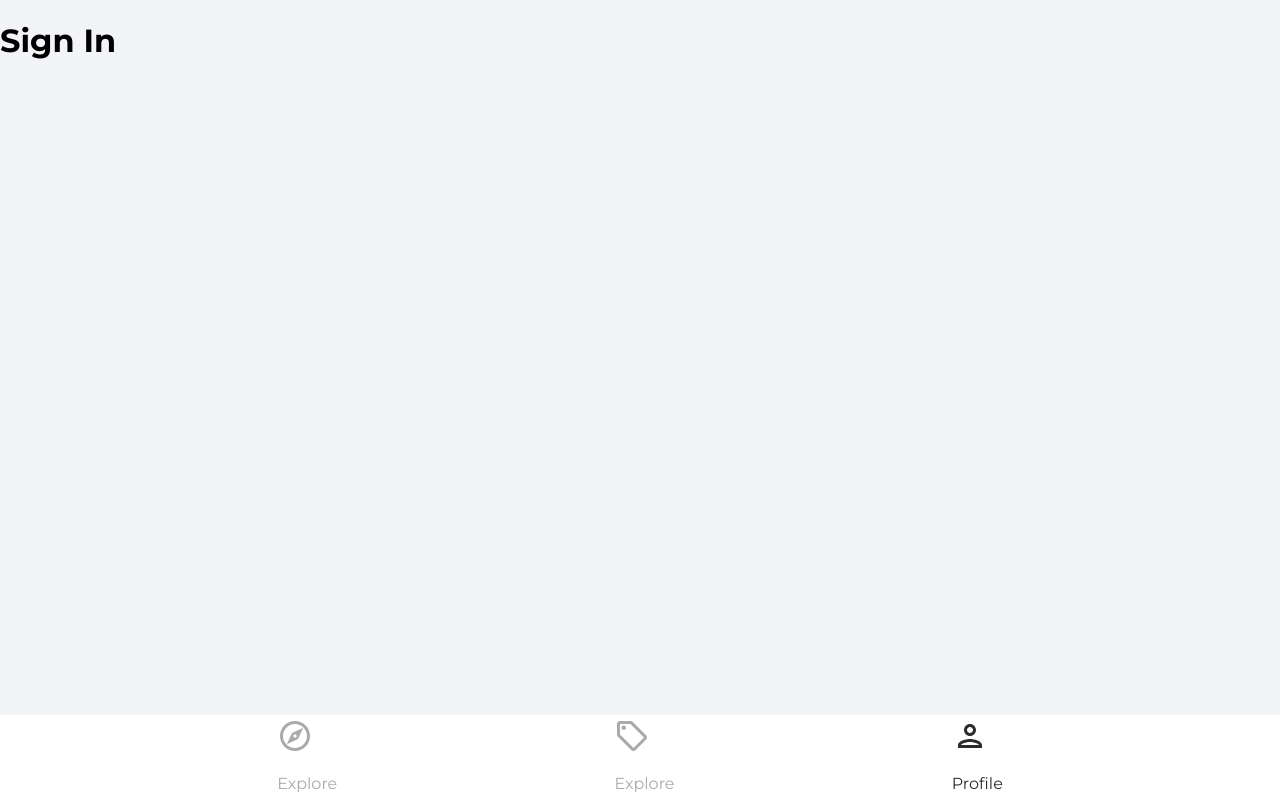
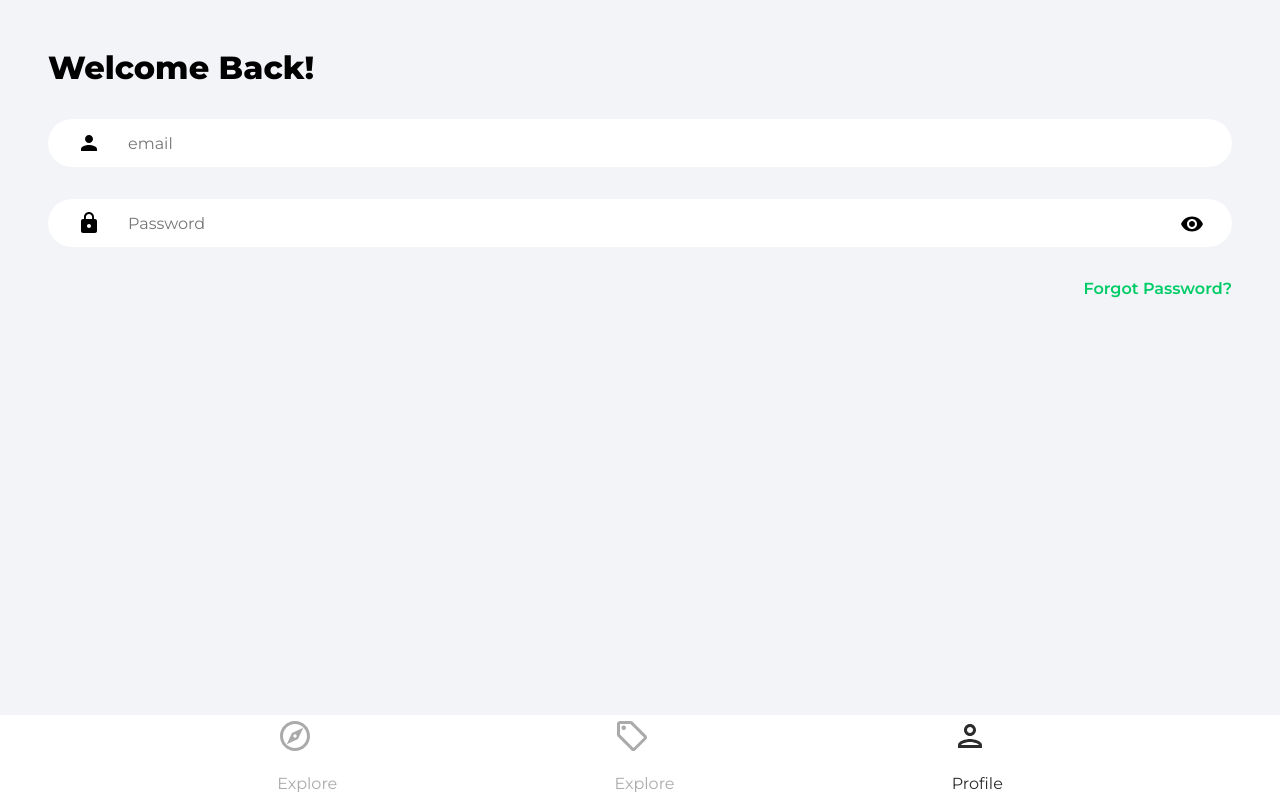
Before and after one commit to jjosephd/themarketplace, a React (Create React App) app: page /profile in a window 1280 px wide. Built offline with nearby package versions, Linux system fonts and the light colour scheme.

Commit message:
Email, password, and forgot password fields and link created for signin component respectively

```diff
--- a/src/pages/SignIn.jsx
+++ b/src/pages/SignIn.jsx
@@ -29,10 +29,49 @@ const SignIn = () => {
 
   const navigate = useNavigate();
 
+  const onChange = (e) => {};
+
   return (
-    <div>
-      <h1>Sign In</h1>
-    </div>
+    <>
+      <div className="pageContainer">
+        <header>
+          <p className="pageHeader">Welcome Back!</p>
+        </header>
+        <main>
+          <form>
+            <input
+              type="email"
+              className="emailInput"
+              placeholder="email"
+              id="email"
+              value={email}
+              onChange={onChange}
+            />
+            <div className="passwordInputDiv">
+              <input
+                type={showPassword ? 'text' : 'password'}
+                className="passwordInput"
+                placeholder="Password"
+                id="password"
+                value={password}
+                onChange={onChange}
+              />
+              <img
+                src={visibilityIcon}
+                alt="Show Password"
+                className="showPassword"
+                onClick={() => {
+                  setShowPassword((prevState) => !prevState);
+                }}
+              />
+            </div>
+            <Link to="/forgot-password" className="forgotPasswordLink">
+              Forgot Password?
+            </Link>
+          </form>
+        </main>
+      </div>
+    </>
   );
 };
 
```
